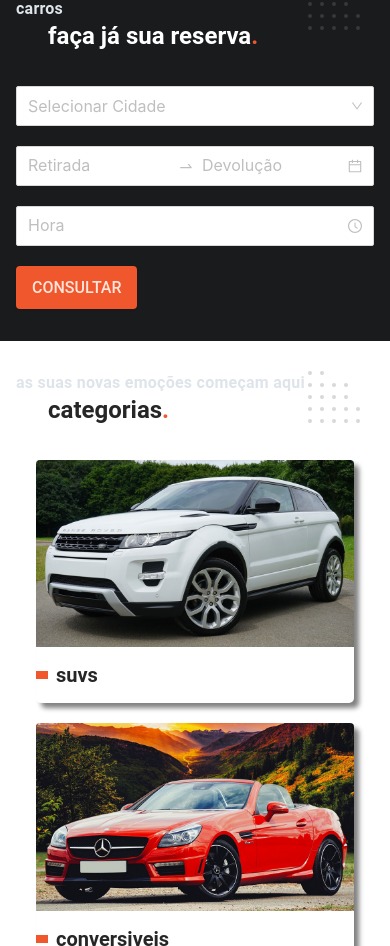
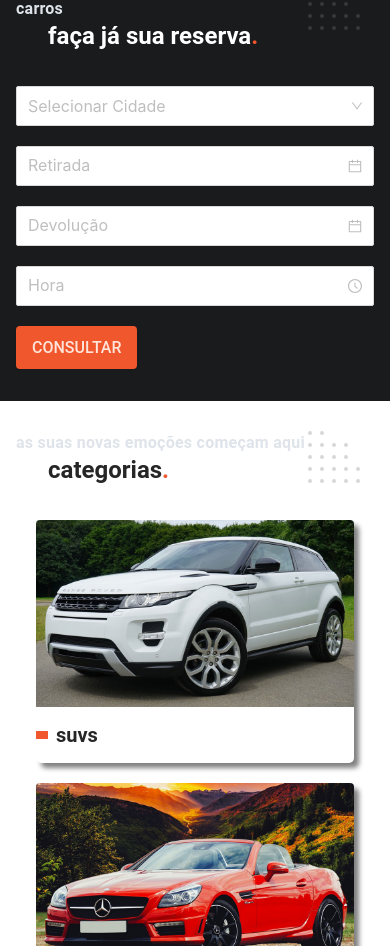
Before and after one commit to eduardo-marcondes/PI-DH-G2, a React (Create React App) app: page / in a window 390 px wide. Shown: the part 812-1758 px from the top of the page. Built offline with nearby package versions, Linux system fonts and the light colour scheme; the HTML template or start-up script is replaced by a standard one.

Commit message:
calendar mobile

```diff
--- a/public/jsons/categoria.json
+++ b/public/jsons/categoria.json
@@ -3,7 +3,7 @@
     {
       "id": "1",
       "category": "suvs",
-      "link": "/suvs",
+      "link": "produtos/suvs",
       "img": "./img/carros/suv-1.png",
       "localization": "Brasil",
       "description": "Carros maiores, ideias para a familia toda.",
@@ -12,7 +12,7 @@
     {
       "id": "2",
       "category": "conversiveis",
-      "link": "/conversiveis",
+      "link": "produtos/conversiveis",
       "img": "./img/carros/conversivel-1.png",
       "localization": "Brasil",
       "description": "Carros que prezam pelo conforto e luxo.",
@@ -21,7 +21,7 @@
     {
       "id": "3",
       "category": "picapes",
-      "link": "/picapes",
+      "link": "produtos/picapes",
       "img": "./img/carros/picape-1.png",
       "localization": "Brasil",
       "description": "Carros ideais para quem curte aventura.",
@@ -30,7 +30,7 @@
     {
       "id": "4",
       "category": "esportivos",
-      "link": "/esportivos",
+      "link": "produtos/esportivos",
       "img": "./img/carros/esportivo-1.png",
       "localization": "Brasil",
       "description": "Carros cheios de estilo, que garantem maior velocidade.",
--- /dev/null
+++ b/src/css/carros/frota.scss
@@ -0,0 +1,4 @@
+.produtos {
+  display: grid;
+  grid-template-columns: 1fr 1fr;
+}
--- a/src/css/home/introducao.scss
+++ b/src/css/home/introducao.scss
@@ -39,4 +39,7 @@
   .form-home {
     display: flex;
   }
+  .ant-picker-panel-container .ant-picker-panels {
+    display: grid;
+  }
 }
--- /dev/null
+++ b/src/pages/components/Products.js
@@ -0,0 +1,20 @@
+import TitleBgBlack from "./titles/TitleBgBlack";
+import ListAllProducts from "./cards/ListAllProducts";
+
+function Products() {
+    const title = {span: "conheça nossa frota", title: "frota"}
+    return (
+        <>
+            <section className="bg-black">
+                <div className="container">
+                    <TitleBgBlack {...title}/>
+                    <div className="produtos">
+                        <ListAllProducts/>
+                    </div>
+                </div>
+            </section>
+        </>
+    )
+}
+
+export default Products;
--- /dev/null
+++ b/src/pages/components/cards/ListAllProducts.js
@@ -0,0 +1,47 @@
+import React from 'react'
+import {useApis} from '../../../hooks/useApi';
+import {Link} from "react-router-dom";
+
+function ListAllProducts() {
+    const [carsResult, isLoading] = useApis('./jsons/popular.json');
+
+    //resultado pode ser nulo ou vazio ate carregar
+    const cars = carsResult?.carsList || [];
+    //carregando
+    if (isLoading) return 'Loading';
+
+    return (
+        <>
+            {
+                cars.map((carItem, key) => {
+                    return <React.Fragment key={key}>
+                        <div className="populars">
+                            <div className="populars-imagem">
+                                <img src={carItem.img} alt={carItem.category}/>
+                            </div>
+                            <div className="populars-informacoes">
+                                <div>
+                                    <h3 className="font-h3 cor-0">{carItem.title}</h3>
+                                    <ul className="font-text-1 cor-1">
+                                        <li>
+                                            <img src="./img/icones/rastreador.svg" alt="icon local"/>
+                                            {carItem.localization}
+                                        </li>
+                                        <li>
+                                            <img src="./img/icones/motor.png" alt="icon car model"/>
+                                            {carItem.category}
+                                        </li>
+                                    </ul>
+                                    <p className="font-text-1 cor-1">{carItem.description}</p>
+                                </div>
+                                <Link className="botao" to="/">Mais Sobre</Link>
+                            </div>
+                        </div>
+                    </React.Fragment>
+                })
+            }
+        </>
+    )
+}
+
+export default ListAllProducts;
--- a/src/pages/components/cards/ListCategories.js
+++ b/src/pages/components/cards/ListCategories.js
@@ -2,7 +2,7 @@ import React from 'react'
 import {useApis} from '../../../hooks/useApi';
 import {Link} from "react-router-dom";
 
-function ListCategory() {
+function ListCategories() {
     const [categoriesResult, isLoading] = useApis('./jsons/categoria.json');
 
     //resultado pode ser nulo ou vazio ate carregar
@@ -36,7 +36,7 @@ function ListCategory() {
                                                 {categoriesItem.localization}
                                             </li>
                                         </ul>
-                                        <Link className="botao seta" to={categoriesItem.link}>Mais Sobre</Link>
+                                        <Link className="botao" to={categoriesItem.link}>Mais Sobre</Link>
                                     </div>
                                 </div>
                             </div>
@@ -60,7 +60,7 @@ function ListCategory() {
                                                 {categoriesItem.localization}
                                             </li>
                                         </ul>
-                                        <Link className="botao seta" to={categoriesItem.link}>Mais Sobre</Link>
+                                        <Link className="botao" to={categoriesItem.link}>Mais Sobre</Link>
                                     </div>
                                 </div>
                             </div>
@@ -73,4 +73,4 @@ function ListCategory() {
     )
 }
 
-export default ListCategory;
+export default ListCategories;
--- /dev/null
+++ b/src/pages/components/forms/DateResponsive.js
@@ -0,0 +1,65 @@
+import {DatePicker} from 'antd';
+import React from 'react';
+import moment from "moment";
+
+function DateResponsive() {
+    const [startValue, setStartValue] = React.useState(null);
+    const [endValue, setEndValue] = React.useState(null);
+    const [endOpen, setEndOpen] = React.useState(false);
+
+    function disabledStartDate(current) {
+        // Can not select days before today and today
+        return current && current < moment().startOf('day');
+    }
+
+    function disabledEndDate(current) {
+        return current && current < moment(startValue).startOf('day');
+    }
+
+    function onStartChange(value) {
+        setStartValue(value);
+    }
+
+    function onEndChange(value) {
+        setEndValue(value);
+    }
+
+    function handleStartOpenChange(open) {
+        if (!open) {
+            setEndOpen(true);
+        }
+    }
+
+    function handleEndOpenChange(open) {
+        setEndOpen(open);
+    }
+
+    return (
+        <>
+            <DatePicker
+                disabledDate={disabledStartDate}
+                format="DD-MM-YYYY"
+                value={startValue}
+                onChange={onStartChange}
+                onOpenChange={handleStartOpenChange}
+                ranges={{
+                    'Hoje': [moment(), moment()]
+                }}
+                size="large"
+                placeholder="Retirada"
+            />
+            <DatePicker
+                disabledDate={disabledEndDate}
+                format="DD-MM-YYYY"
+                value={endValue}
+                onChange={onEndChange}
+                open={endOpen}
+                onOpenChange={handleEndOpenChange}
+                size="large"
+                placeholder="Devolução"
+            />
+        </>
+    );
+}
+
+export default DateResponsive;
--- a/src/pages/components/forms/InputDateTime.js
+++ b/src/pages/components/forms/InputDateTime.js
@@ -5,12 +5,19 @@ import 'moment/locale/pt-br';
 import locale from 'antd/lib/locale/pt_BR';
 import {DatePicker, TimePicker} from 'antd';
 import ConfigProvider from "antd/es/config-provider";
+import {useWidth} from "../../../hooks/useWidth";
+import DateResponsive from "../forms/DateResponsive";
 
 const {RangePicker} = DatePicker;
-const placeholder = ["Retirada","Devolução"]
+
+const InputDateTime = () => {
+
+    const placeholder = ["Retirada", "Devolução"];
+    const width = useWidth();
+
     function disabledDate(current) {
         // Can not select days before today and today
-    return current && current < moment().endOf('day');
+        return current && current < moment().startOf('day');
     }
 
     function onChangeDate(dates, dateStrings) {
@@ -18,9 +25,12 @@ function onChangeDate(dates, dateStrings) {
         console.log('From: ', dateStrings[0], ', to: ', dateStrings[1]);
     }
 
-const InputDateTime = () => {
+
     return (<>
         <ConfigProvider locale={locale}>
+            {(width < 830) ?
+                <DateResponsive/>
+                :
                 <RangePicker
                     format="DD/MM/YYYY"
                     disabledDate={disabledDate}
@@ -33,7 +43,8 @@ const InputDateTime = () => {
                     size="large"
                     placeholder={placeholder}
                 />
-            <TimePicker size="large" onChange={value => console.log(value)} />
+            }
+            <TimePicker size="large" onChange={value => console.log(value)}/>
         </ConfigProvider>
     </>)
 };
--- a/src/routes/RouteList.js
+++ b/src/routes/RouteList.js
@@ -14,6 +14,7 @@ import Esportivos from "../pages/carros/Esportivos";
 import Picapes from "../pages/carros/Picapes";
 import Cadastro from "../pages/Cadastro";
 import Rodape from "../pages/components/global/Rodape";
+import Products from "../pages/components/Products";
 
 function RouteList() {
     return (
@@ -33,6 +34,7 @@ function RouteList() {
                         <Route path="esportivos" element={<Esportivos/>}/>
                         <Route path="picapes" element={<Picapes/>}/>
                         <Route path="cadastro" element={<Cadastro/>}/>
+                        <Route path="produtos" element={<Products/>}/>
                         {/* <Route path="*" element={<NoPage />} /> */}
                     </Routes>
                     <Rodape/>
```
Lines whose indentation alone changed are shown as unchanged.
